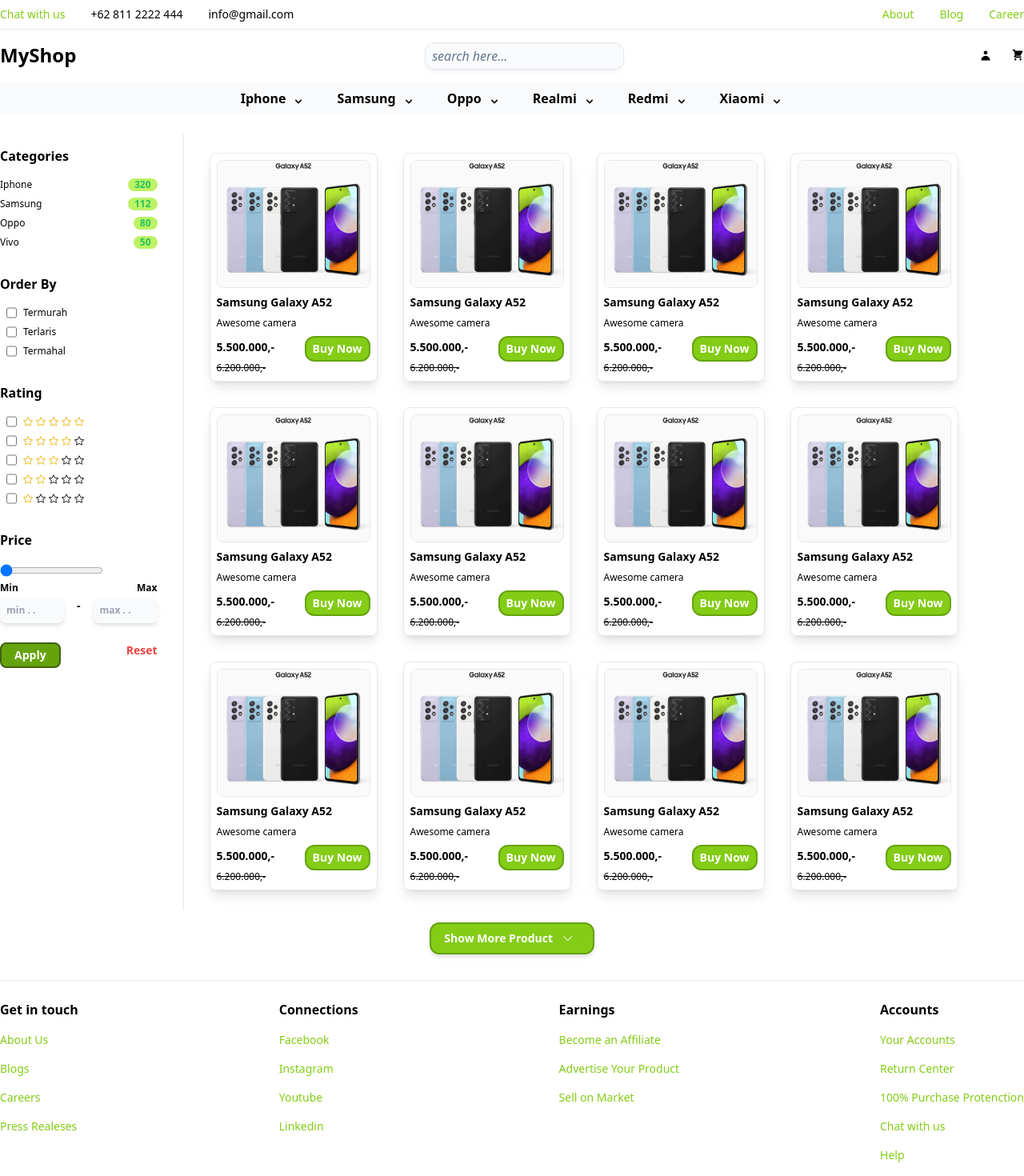
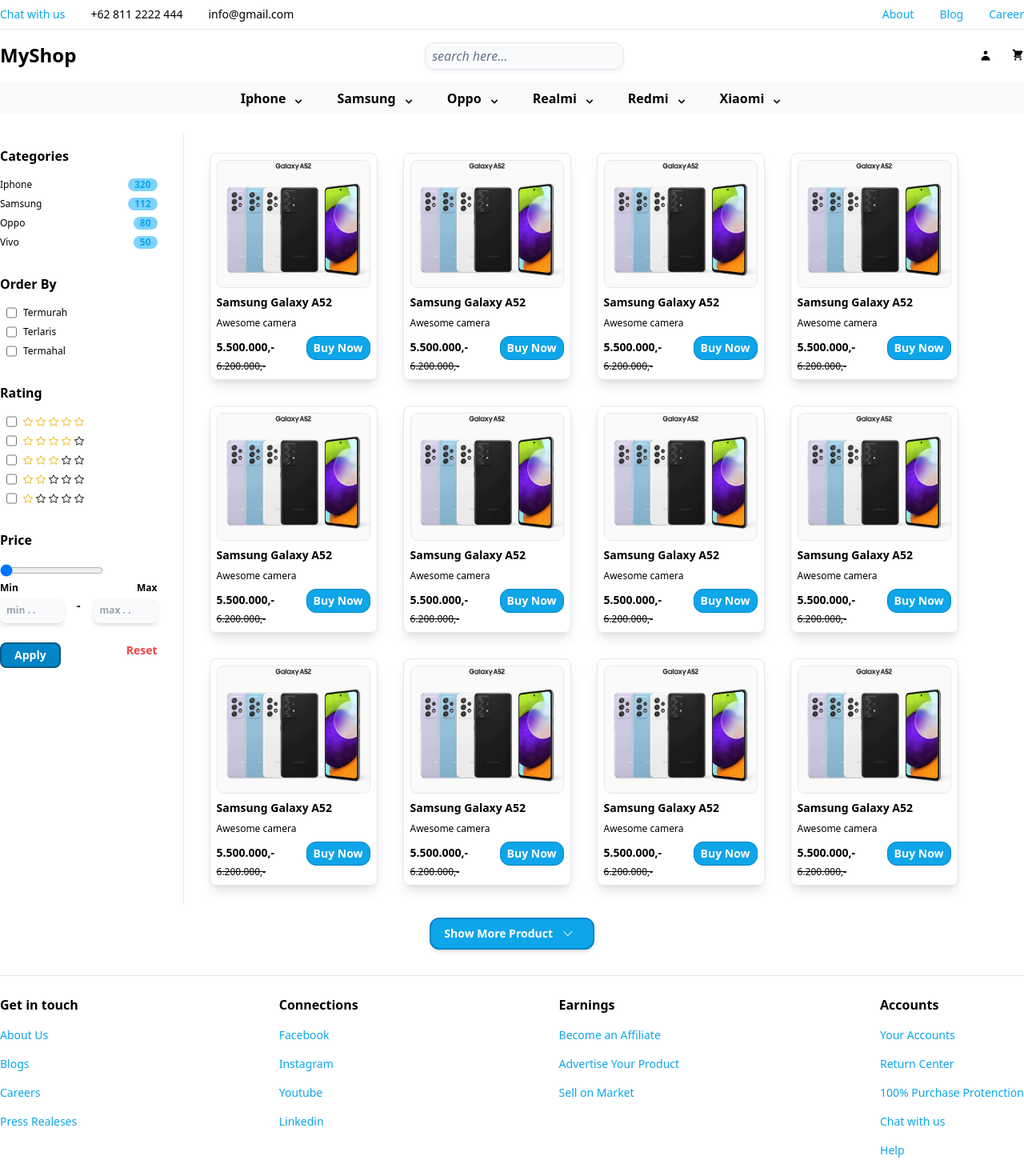
Before and after one commit to mukhtasar93/bootcamp-ecommerce, a React (Create React App) app: page / in a window 1280 px wide. Shown: the top 1470 px of the page at 80% size. Built offline with nearby package versions, Linux system fonts and the light colour scheme.

Commit message:
final template color

```diff
--- a/src/App.js
+++ b/src/App.js
@@ -17,26 +17,26 @@
 		<div className="container mx-auto">
 			<div className="flex justify-between border-b border-grey-600 py-2 text-sm bg-white dark:bg-black">
 				<div className="flex gap-8 ">
-					<a href="/about" className="text-lime-500 hover:text-lime-600">
+					<a href="/about" className="text-sky-500 hover:text-sky-600">
 						Chat with us
 					</a>
 					<p>+62 811 2222 444</p>
 					<p>info@gmail.com</p>
 				</div>
 				<div className="">
-					<ul className="flex gap-8 text-lime-500 ">
+					<ul className="flex gap-8 text-sky-500 ">
 						<li>
-							<a className="hover:text-lime-600" href="/about">
+							<a className="hover:text-sky-600" href="/about">
 								About
 							</a>
 						</li>
 						<li>
-							<a className="hover:text-lime-600" href="/about">
+							<a className="hover:text-sky-600" href="/about">
 								Blog
 							</a>
 						</li>
 						<li>
-							<a className="hover:text-lime-600" href="/about">
+							<a className="hover:text-sky-600" href="/about">
 								Career
 							</a>
 						</li>
@@ -53,7 +53,7 @@
 						<input type="text" className="placeholder:italic placeholder:text-slate-500 w-auto px-2 py-1 border rounded-xl bg-gray-50 shadow-md shadow-gray-100" placeholder="search here..."></input>
 					</div>
 					<div className="flex gap-4">
-						<a href="/about" className="hover:tetx-green-200">
+						<a href="/about" className="hover:tetx-sky-200">
 							<UserIcon className="h-4 w-4 ml-2 mt-2"></UserIcon>
 						</a>
 						<a href="/about">
@@ -126,19 +126,19 @@
 						</div>
 						<div className="flex justify-between text-xs my-2">
 							<p className="text-xs">Iphone</p>
-							<p className="text-green-500 font-bold bg-lime-300 rounded-xl px-2">320</p>
+							<p className="text-sky-500 font-bold bg-sky-300 rounded-xl px-2">320</p>
 						</div>
 						<div className="flex justify-between text-xs my-2">
 							<p className="text-xs">Samsung</p>
-							<p className="text-green-500 font-bold bg-lime-300 rounded-xl px-2">112</p>
+							<p className="text-sky-500 font-bold bg-sky-300 rounded-xl px-2">112</p>
 						</div>
 						<div className="flex justify-between text-xs my-2">
 							<p className="text-xs">Oppo</p>
-							<p className="text-green-500 font-bold bg-lime-300 rounded-xl px-2">80</p>
+							<p className="text-sky-500 font-bold bg-sky-300 rounded-xl px-2">80</p>
 						</div>
 						<div className="flex justify-between text-xs my-2">
 							<p className="text-xs">Vivo</p>
-							<p className="text-green-500 font-bold bg-lime-300 rounded-xl px-2">50</p>
+							<p className="text-sky-500 font-bold bg-sky-300 rounded-xl px-2">50</p>
 						</div>
 					</div>
 					<div className="">
@@ -163,7 +163,7 @@
 							<h2>Rating</h2>
 						</div>
 						<div className="flex text-xs my-2">
-							<input className="text-lime-600 mx-2" type="checkbox" value="Termurah"></input>
+							<input className="text-sky-600 mx-2" type="checkbox" value="Termurah"></input>
 							<i className="bi bi-star mr-1 text-yellow-500"></i>
 							<i className="bi bi-star mr-1 text-yellow-500"></i>
 							<i className="bi bi-star mr-1 text-yellow-500"></i>
@@ -220,7 +220,7 @@
 							<input type="text" className="text-xs w-20 bg-gray-50 rounded-lg py-2 shadow-md px-2" placeholder="max . ."></input>
 						</div>
 						<div className="flex justify-between font-semibold gap-4">
-							<button className="flex text-sm text-white font-bold bg-lime-600 border-solid border-2 border-lime-800 rounded-lg px-4 py-1 hover:bg-lime-700">Apply</button>
+							<button className="flex text-sm text-white font-bold bg-sky-600 border-solid border-2 border-sky-800 rounded-lg px-4 py-1 hover:bg-sky-700">Apply</button>
 							<a className="text-sm text-red-500 font-semibold " href="/about">
 								Reset
 							</a>
@@ -230,7 +230,7 @@
 				<div className="flex justify-between mx-4 py-2">{product()}</div>
 			</div>
 			<div className="flex justify-center">
-				<button className="mb-8  text-sm text-white font-semibold bg-lime-500 border border-solid border-2 border-lime-600 rounded-xl px-4 py-2 hover:bg-lime-600 shadow-md hover:shadow-lime-500/50">
+				<button className="mb-8  text-sm text-white font-semibold bg-sky-500 border border-solid border-2 border-sky-600 rounded-xl px-4 py-2 hover:bg-sky-600 shadow-md hover:shadow-sky-500/50">
 					Show More Product <i className="bi bi-chevron-down mx-2"></i>{" "}
 				</button>
 			</div>
@@ -238,7 +238,7 @@
 			<div className="flex justify-between border-t border-grey-600 py-2">
 				<div className="">
 					<h3 className="font-bold my-4 font-semibold">Get in touch</h3>
-					<ul className="text-sm text-lime-500 my-4">
+					<ul className="text-sm text-sky-500 my-4">
 						<li className="my-4">
 							<a href="/about">About Us</a>
 						</li>
@@ -255,7 +255,7 @@
 				</div>
 				<div className="">
 					<h3 className="font-bold my-4 font-semibold">Connections</h3>
-					<ul className="text-sm text-lime-500 my-4">
+					<ul className="text-sm text-sky-500 my-4">
 						<li className="my-4">
 							<a href="/about">Facebook</a>
 						</li>
@@ -272,7 +272,7 @@
 				</div>
 				<div className="">
 					<h3 className="font-bold my-4 font-semibold">Earnings</h3>
-					<ul className="text-sm text-lime-500 my-4">
+					<ul className="text-sm text-sky-500 my-4">
 						<li className="my-4">
 							<a href="/about">Become an Affiliate</a>
 						</li>
@@ -286,7 +286,7 @@
 				</div>
 				<div className="">
 					<h3 className="font-bold my-4 ">Accounts</h3>
-					<ul className="text-sm text-lime-500 my-4">
+					<ul className="text-sm text-sky-500 my-4">
 						<li className="my-4">
 							<a href="/about">Your Accounts</a>
 						</li>
@@ -310,7 +310,7 @@
 				<div className="justify-center">
 					<p className="text-sm my-4 justify-center">
 						Copyright &copy; 2022 :
-						<a href="/about" className="text-lime-600 hover:text-lime-700">
+						<a href="/about" className="text-sky-600 hover:text-sky-700">
 							&nbsp;Mukhtasar
 						</a>
 						<span> - All Right Reserved</span>
--- a/src/components/Product.jsx
+++ b/src/components/Product.jsx
@@ -9,7 +9,7 @@
 				</div>
 				<div className="flex justify-between">
 					<h2 className="font-semibold text-sm my-1">5.500.000,-</h2>
-					<button className="flex text-sm text-white font-bold bg-lime-500 border border-solid border-2 border-lime-600 rounded-xl px-2 py-1 hover:bg-lime-600">Buy Now</button>
+					<button className="flex text-sm text-white font-bold bg-sky-500 border border-solid border-1 border-sky-600 rounded-xl px-2 py-1 hover:bg-sky-600">Buy Now</button>
 				</div>
 				<p className="text-xs line-through">6.200.000,-</p>
 			</div>
```
